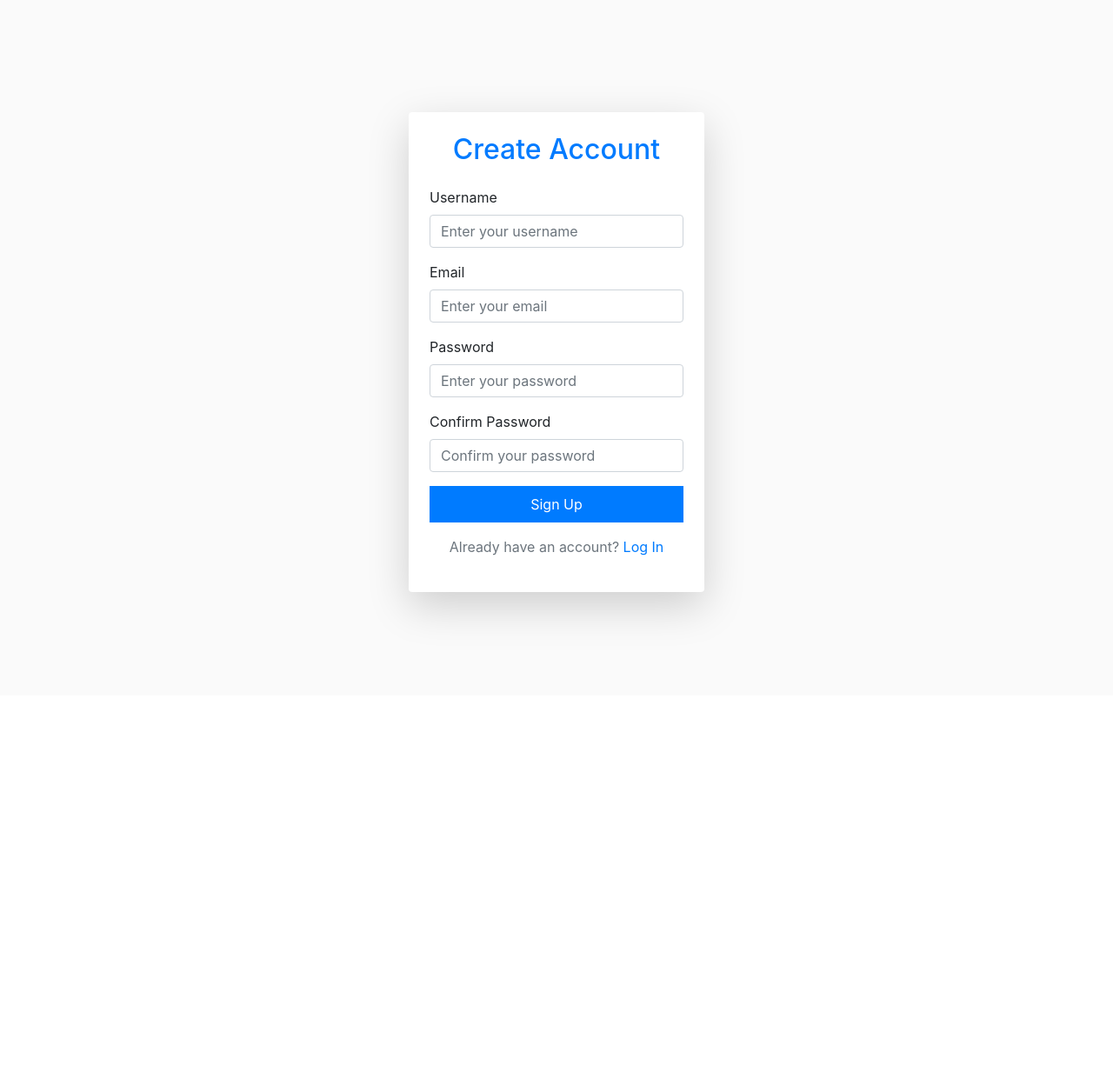
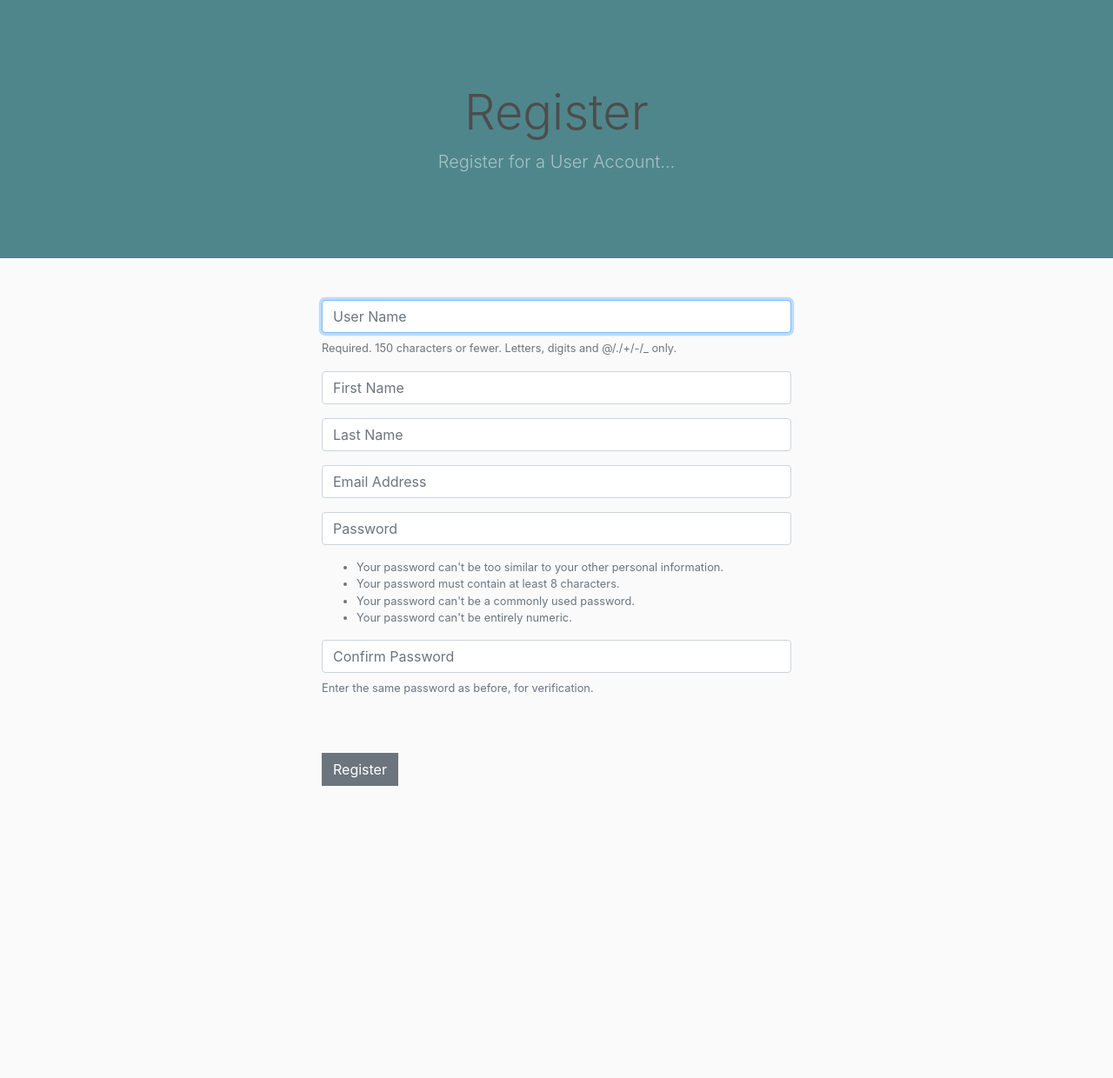
Before and after one commit to NatKimSreng/Shop, a Django app: page /register/ in a window 1280 px wide. Shown: the part 57-1297 px from the top of the page at 87% size. Before the commit the page ends 776 px from the top, so only its background shows below. Run offline with Django 5.2, Linux system fonts and the light colour scheme; some libraries are stand-ins or nearby versions.

Commit message:
add register.html

```diff
--- /dev/null
+++ b/store/forms.py
@@ -0,0 +1,85 @@
+from django.contrib.auth.models import User
+from django.contrib.auth.forms import UserCreationForm, UserChangeForm, SetPasswordForm
+from django import forms
+
+
+
+class UserInfoForm(forms.ModelForm):
+	phone = forms.CharField(label="", widget=forms.TextInput(attrs={'class':'form-control', 'placeholder':'Phone'}), required=False)
+	address1 = forms.CharField(label="", widget=forms.TextInput(attrs={'class':'form-control', 'placeholder':'Address 1'}), required=False)
+	address2 = forms.CharField(label="", widget=forms.TextInput(attrs={'class':'form-control', 'placeholder':'Address 2'}), required=False)
+	city = forms.CharField(label="", widget=forms.TextInput(attrs={'class':'form-control', 'placeholder':'City'}), required=False)
+	state = forms.CharField(label="", widget=forms.TextInput(attrs={'class':'form-control', 'placeholder':'State'}), required=False)
+	zipcode = forms.CharField(label="", widget=forms.TextInput(attrs={'class':'form-control', 'placeholder':'Zipcode'}), required=False)
+	country = forms.CharField(label="", widget=forms.TextInput(attrs={'class':'form-control', 'placeholder':'Country'}), required=False)
+
+	class Meta:
+		fields = ('phone', 'address1', 'address2', 'city', 'state', 'zipcode', 'country', )
+
+
+
+class ChangePasswordForm(SetPasswordForm):
+	class Meta:
+		model = User
+		fields = ['new_password1', 'new_password2']
+
+	def __init__(self, *args, **kwargs):
+		super(ChangePasswordForm, self).__init__(*args, **kwargs)
+
+		self.fields['new_password1'].widget.attrs['class'] = 'form-control'
+		self.fields['new_password1'].widget.attrs['placeholder'] = 'Password'
+		self.fields['new_password1'].label = ''
+		self.fields['new_password1'].help_text = '<ul class="form-text text-muted small"><li>Your password can\'t be too similar to your other personal information.</li><li>Your password must contain at least 8 characters.</li><li>Your password can\'t be a commonly used password.</li><li>Your password can\'t be entirely numeric.</li></ul>'
+
+		self.fields['new_password2'].widget.attrs['class'] = 'form-control'
+		self.fields['new_password2'].widget.attrs['placeholder'] = 'Confirm Password'
+		self.fields['new_password2'].label = ''
+		self.fields['new_password2'].help_text = '<span class="form-text text-muted"><small>Enter the same password as before, for verification.</small></span>'
+
+class UpdateUserForm(UserChangeForm):
+	# Hide Password stuff
+	password = None
+	# Get other fields
+	email = forms.EmailField(label="", widget=forms.TextInput(attrs={'class':'form-control', 'placeholder':'Email Address'}), required=False)
+	first_name = forms.CharField(label="", max_length=100, widget=forms.TextInput(attrs={'class':'form-control', 'placeholder':'First Name'}), required=False)
+	last_name = forms.CharField(label="", max_length=100, widget=forms.TextInput(attrs={'class':'form-control', 'placeholder':'Last Name'}), required=False)
+
+	class Meta:
+		model = User
+		fields = ('username', 'first_name', 'last_name', 'email')
+
+	def __init__(self, *args, **kwargs):
+		super(UpdateUserForm, self).__init__(*args, **kwargs)
+
+		self.fields['username'].widget.attrs['class'] = 'form-control'
+		self.fields['username'].widget.attrs['placeholder'] = 'User Name'
+		self.fields['username'].label = ''
+		self.fields['username'].help_text = '<span class="form-text text-muted"><small>Required. 150 characters or fewer. Letters, digits and @/./+/-/_ only.</small></span>'
+
+
+class SignUpForm(UserCreationForm):
+	email = forms.EmailField(label="", widget=forms.TextInput(attrs={'class':'form-control', 'placeholder':'Email Address'}))
+	first_name = forms.CharField(label="", max_length=100, widget=forms.TextInput(attrs={'class':'form-control', 'placeholder':'First Name'}))
+	last_name = forms.CharField(label="", max_length=100, widget=forms.TextInput(attrs={'class':'form-control', 'placeholder':'Last Name'}))
+
+	class Meta:
+		model = User
+		fields = ('username', 'first_name', 'last_name', 'email', 'password1', 'password2')
+
+	def __init__(self, *args, **kwargs):
+		super(SignUpForm, self).__init__(*args, **kwargs)
+
+		self.fields['username'].widget.attrs['class'] = 'form-control'
+		self.fields['username'].widget.attrs['placeholder'] = 'User Name'
+		self.fields['username'].label = ''
+		self.fields['username'].help_text = '<span class="form-text text-muted"><small>Required. 150 characters or fewer. Letters, digits and @/./+/-/_ only.</small></span>'
+
+		self.fields['password1'].widget.attrs['class'] = 'form-control'
+		self.fields['password1'].widget.attrs['placeholder'] = 'Password'
+		self.fields['password1'].label = ''
+		self.fields['password1'].help_text = '<ul class="form-text text-muted small"><li>Your password can\'t be too similar to your other personal information.</li><li>Your password must contain at least 8 characters.</li><li>Your password can\'t be a commonly used password.</li><li>Your password can\'t be entirely numeric.</li></ul>'
+
+		self.fields['password2'].widget.attrs['class'] = 'form-control'
+		self.fields['password2'].widget.attrs['placeholder'] = 'Confirm Password'
+		self.fields['password2'].label = ''
+		self.fields['password2'].help_text = '<span class="form-text text-muted"><small>Enter the same password as before, for verification.</small></span>'
--- a/store/templates/store/register.html
+++ b/store/templates/store/register.html
@@ -1,103 +1,36 @@
 {% extends 'store/main.html' %} {% block content %}
-<div
-  class="container d-flex justify-content-center align-items-center min-vh-100"
->
-  <div class="col-md-6 col-lg-4">
-    <div class="card shadow-lg border-0 rounded-4">
-      <div class="card-body p-4">
-        <h2 class="text-center mb-4 text-primary">Create Account</h2>
 
-        <!-- Display messages -->
-        {% if messages %}
-        <div class="mb-3">
-          {% for message in messages %}
-          <div
-            class="alert {% if message.tags == 'error' %}alert-danger{% else %}alert-success{% endif %} alert-dismissible fade show"
-            role="alert"
-          >
-            {{ message }}
-            <button
-              type="button"
-              class="btn-close"
-              data-bs-dismiss="alert"
-              aria-label="Close"
-            ></button>
-          </div>
-          {% endfor %}
-        </div>
-        {% endif %}
+<!-- Header-->
+<header class="bg-dark py-5">
+  <div class="container px-4 px-lg-5 my-5">
+    <div class="text-center text-white">
+      <h1 class="display-4 fw-bolder">Register</h1>
+      <p class="lead fw-normal text-white-50 mb-0">
+        Register for a User Account...
+      </p>
+    </div>
+  </div>
+</header>
 
-        <!-- Registration form -->
-        <form method="POST" action="{% url 'register' %}">
-          {% csrf_token %}
-          <div class="mb-3">
-            <label for="username" class="form-label">Username</label>
-            <input
-              type="text"
-              class="form-control rounded-3"
-              id="username"
-              name="username"
-              placeholder="Enter your username"
-              required
-            />
-          </div>
-          <div class="mb-3">
-            <label for="email" class="form-label">Email</label>
-            <input
-              type="email"
-              class="form-control rounded-3"
-              id="email"
-              name="email"
-              placeholder="Enter your email"
-              required
-            />
-          </div>
-          <div class="mb-3">
-            <label for="password" class="form-label">Password</label>
-            <input
-              type="password"
-              class="form-control rounded-3"
-              id="password"
-              name="password"
-              placeholder="Enter your password"
-              required
-            />
-          </div>
-          <div class="mb-3">
-            <label for="confirm_password" class="form-label"
-              >Confirm Password</label
-            >
-            <input
-              type="password"
-              class="form-control rounded-3"
-              id="confirm_password"
-              name="confirm_password"
-              placeholder="Confirm your password"
-              required
-            />
-          </div>
-          <div class="d-grid">
-            <button
-              type="submit"
-              class="btn btn-primary btn-block rounded-3 py-2"
-            >
-              Sign Up
-            </button>
-          </div>
-        </form>
+<div class="container">
+  <div class="row">
+    <div class="col-md-6 offset-md-3">
+      <br /><br />
+      <form method="POST" action="{% url 'register' %}">
+        {% csrf_token %} {{ form.as_p }}
+        <br /><br />
+        <button type="submit" class="btn btn-secondary">Register</button>
+      </form>
 
-        <!-- Additional links -->
-        <div class="text-center mt-3">
-          <p class="text-muted">
-            Already have an account?
-            <a href="{% url 'login' %}" class="text-primary">Log In</a>
-          </p>
-        </div>
-      </div>
+      <br /><br />
+      <br /><br />
+      <br /><br />
+      <br /><br />
+      <br /><br />
+      <br /><br />
+      <br /><br />
     </div>
   </div>
 </div>
 
-<!-- Add Bootstrap JS for alert dismissal -->
-<script src="https://cdn.jsdelivr.net/npm/bootstrap@5.3.0/dist/js/bootstrap.bundle.min.js"></script>
 {% endblock %}
--- a/store/views.py
+++ b/store/views.py
@@ -2,6 +2,10 @@ from django.shortcuts import render, redirect
 from .models import *
 from django.contrib.auth import authenticate, login, logout
 from django.contrib import messages
+from django.contrib.auth.models import User
+from django.contrib.auth.forms import UserCreationForm
+from django import forms
+from .forms import SignUpForm
 # Create your views here.
 def store(request):
 	products = Product.objects.all()
@@ -58,4 +62,21 @@ def logoutUser(request):
 	return redirect ('store')
 
 def registerPage(request):
-    return render(request, 'store/register.html', {})
+    form = SignUpForm()
+    if request.method == 'POST':
+        form = SignUpForm(request.POST)
+        if form.is_valid():
+            form.save()
+            username = form.cleaned_data.get('username')
+            password = form.cleaned_data.get('password1')
+            user = authenticate(username=username, password=password)
+            login(request, user)
+            messages.success(request, 'User created')
+            return redirect('store')
+        else:
+            messages.error(request, 'Error creating user')
+            return redirect('register')
+    else:
+        form = SignUpForm()
+        context = {'form':form}
+        return render(request, 'store/register.html', context)
```
Also changed, not shown: db.sqlite3.
